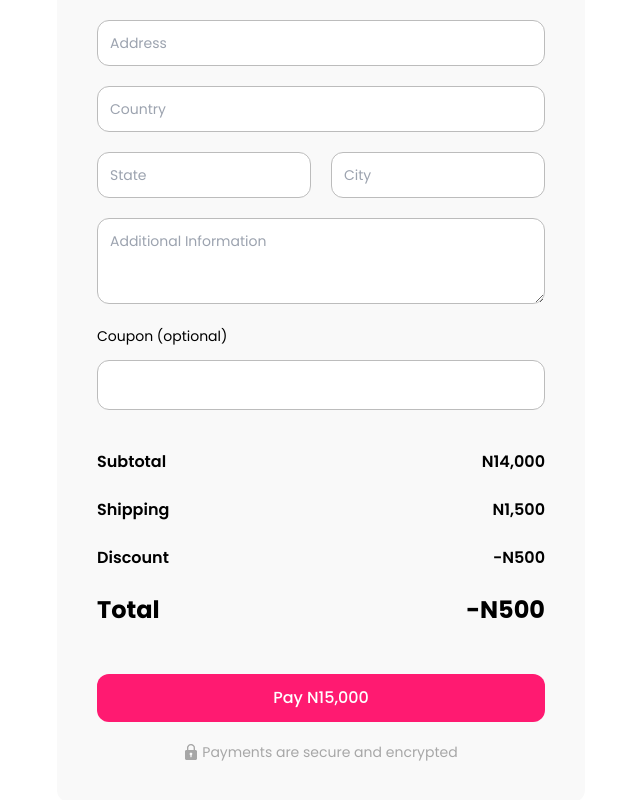
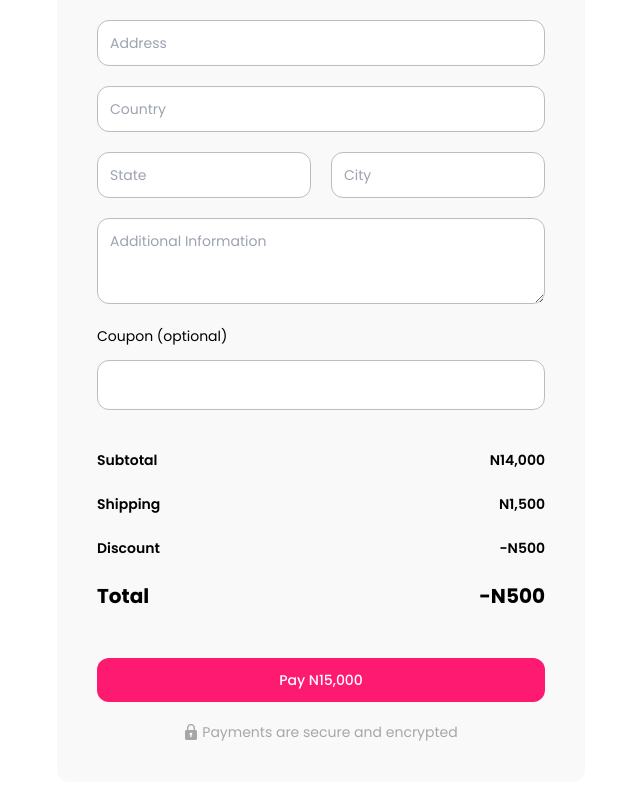
Before and after one commit to AdamJamiu/milky-express, a React (Vite) app: page /cart in a window 1280 px wide. Shown: the part 614-1414 px from the top of the page, without its empty margins (615-1255 px from the left). Built offline with nearby package versions, Linux system fonts and the light colour scheme.

Commit message:
some ui adjustments

```diff
--- a/src/global/Navbar.jsx
+++ b/src/global/Navbar.jsx
@@ -50,9 +50,15 @@ const Navbar = () => {
           <div className="my-[6px] w-[25px] h-[2px] bg-gray-500"></div>
           <div className="my-[6px] w-[25px] h-[2px] bg-gray-500"></div>
         </div>
-        <Link to="/">HOME</Link>
-        <Link to="/orders">MY ORDERS</Link>
-        <Link to="/orders">CART</Link>
+        <Link onClick={toggleIsOpen} to="/">
+          HOME
+        </Link>
+        <Link onClick={toggleIsOpen} to="/orders">
+          MY ORDERS
+        </Link>
+        <Link onClick={toggleIsOpen} to="/cart">
+          CART
+        </Link>
       </div>
     </nav>
   );
--- a/src/pages/Cart.jsx
+++ b/src/pages/Cart.jsx
@@ -11,7 +11,7 @@ const Cart = () => {
   const increaseQuantity = () => setQuantity((prev) => ++prev);
   const decreaseQuantity = () => setQuantity((prev) => --prev);
   return (
-    <div className="px-7 sm:px-14 md:p-20 font-poppins">
+    <div className="p-7 sm:px-14 md:p-20 font-poppins">
       <Link
         to="/"
         className="w-max flex flex-row justify-start items-center gap-3 flex-nowrap"
@@ -120,29 +120,29 @@ const Cart = () => {
               <input className="border border-[#BCBCBC] rounded-xl p-3 w-full mt-3" />
             </div>
 
-            <div className="mt-5 w-full flex flex-row justify-between items-center gap-4">
+            <div className="mt-5 w-full text-sm flex flex-row justify-between items-center gap-4">
               <p className="font-semibold">Subtotal</p>
               <p className="font-semibold">N14,000</p>
             </div>
 
-            <div className="mt-1 w-full flex flex-row justify-between items-center gap-4">
+            <div className="mt-1 w-full text-sm flex flex-row justify-between items-center gap-4">
               <p className="font-semibold">Shipping</p>
               <p className="font-semibold">N1,500</p>
             </div>
 
-            <div className="mt-1 w-full flex flex-row justify-between items-center gap-4">
+            <div className="mt-1 w-full text-sm flex flex-row justify-between items-center gap-4">
               <p className="font-semibold">Discount</p>
               <p className="font-semibold">-N500</p>
             </div>
 
-            <div className="mt-1 w-full text-2xl flex flex-row justify-between items-center gap-4">
+            <div className="mt-1 w-full text-xl flex flex-row justify-between items-center gap-4">
               <p className="font-bold">Total</p>
               <p className="font-bold">-N500</p>
             </div>
 
             <Link
               to="/order-successful"
-              className="mt-7 text-center font-medium bg-[#FF1A71] rounded-xl px-4 py-3 w-full text-white"
+              className="mt-7 text-center font-medium bg-[#FF1A71] text-sm rounded-xl px-4 py-3 w-full text-white"
             >
               Pay N15,000
             </Link>
--- a/src/pages/Orders.jsx
+++ b/src/pages/Orders.jsx
@@ -1,10 +1,8 @@
 import logo from "/milky-logo.png";
 import check from "/check.svg";
-import product4 from "/product-4.png";
-import product5 from "/product-5.png";
-import product6 from "/product-6.png";
+import printer from "/printer.svg";
 import arrowRight from "/arrow-right.svg";
-import { useEffect, useState } from "react";
+import { useState } from "react";
 import { orders } from "../data/orders";
 
 const Orders = () => {
@@ -15,13 +13,11 @@ const Orders = () => {
     console.log(activeOrders);
   };
 
-  // console.log(activeOrders);
-
   return (
     <div className="font-poppins w-full p-4 md:p-20 grid grid-cols-1 md:grid-cols-2 gap-10 sm:gap-0">
       <div className="w-full bg-white lg:pr-10">
         <h1 className="text-2xl font-semibold mb-2">My Orders</h1>
-        <p className="text-[#949494] font-medium">
+        <p className="text-[#949494] font-medium text-sm">
           Input your email to view your order history
         </p>
 
@@ -89,12 +85,12 @@ const Orders = () => {
           </div>
         ))}
 
-        <div className="font-medium mt-3 w-full flex flex-row justify-between items-center gap-4">
+        <div className="font-medium mt-7 text-sm w-full flex flex-row justify-between items-center gap-4">
           <p className="">Discount</p>
           <p className="">-N500</p>
         </div>
 
-        <div className="mt-3 w-full text-2xl flex flex-row justify-between items-center gap-4">
+        <div className="mt-3 w-full text-xl flex flex-row justify-between items-center gap-4">
           <p className="font-bold">Total</p>
           <p className="font-bold">-N500</p>
         </div>
@@ -129,6 +125,11 @@ const Orders = () => {
             7 Sdekunle Ajose Street Lekki Lagos Nigeria
           </p>
         </div>
+
+        <div className="w-max flex justify-start items-center gap-2 my-16 text-[#AAAAAA] mx-auto">
+          <img src={printer} />
+          <p className="font-medium">Print</p>
+        </div>
       </div>
     </div>
   );
--- a/src/pages/ProductDetails.jsx
+++ b/src/pages/ProductDetails.jsx
@@ -35,7 +35,7 @@ const ProductDetails = () => {
 
   return (
     <div className="font-poppins">
-      <div className="w-full grid grid-cols-1 md:grid-cols-2 gap-10 flex-wrap md:flex-nowrap px-7 md:p-10 lg:p-20">
+      <div className="w-full grid grid-cols-1 md:grid-cols-2 gap-10 flex-wrap md:flex-nowrap p-7 md:p-10 lg:p-20">
         <div className="h-full">
           <div className="w-full p-7 border rounded-lg shadow-sm">
             <img src={detalisData[0]?.image} className="h-96 mx-auto" />
@@ -74,15 +74,15 @@ const ProductDetails = () => {
             <div className="flex flex-row justify-start items-center gap-1 w-max">
               <button
                 onClick={increaseQuantity}
-                className="font-semibold text-3xl active:scale-105 px-4"
+                className="font-semibold text-2xl active:scale-105 px-4"
               >
                 +
               </button>
-              <p className="py-3 px-6 rounded-md border text-lg">{quantity}</p>
+              <p className="py-2 px-6 rounded-md border text-lg">{quantity}</p>
               <button
                 onClick={decreaseQuantity}
                 disabled={quantity < 2}
-                className="font-semibold text-3xl disabled:cursor-not-allowed disabled:opacity-50 active:scale-105 px-4"
+                className="font-semibold text-2xl disabled:cursor-not-allowed disabled:opacity-50 active:scale-105 px-4"
               >
                 -
               </button>
```
